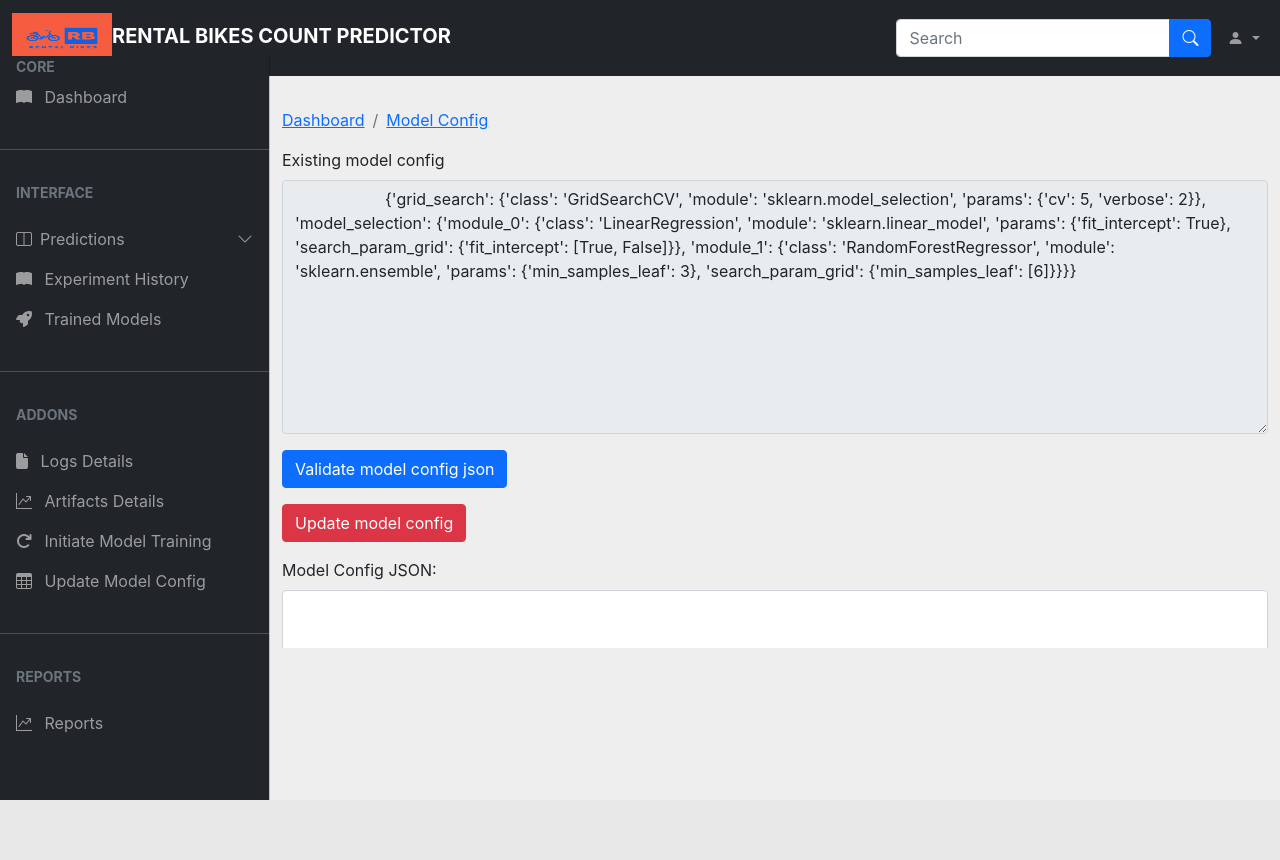
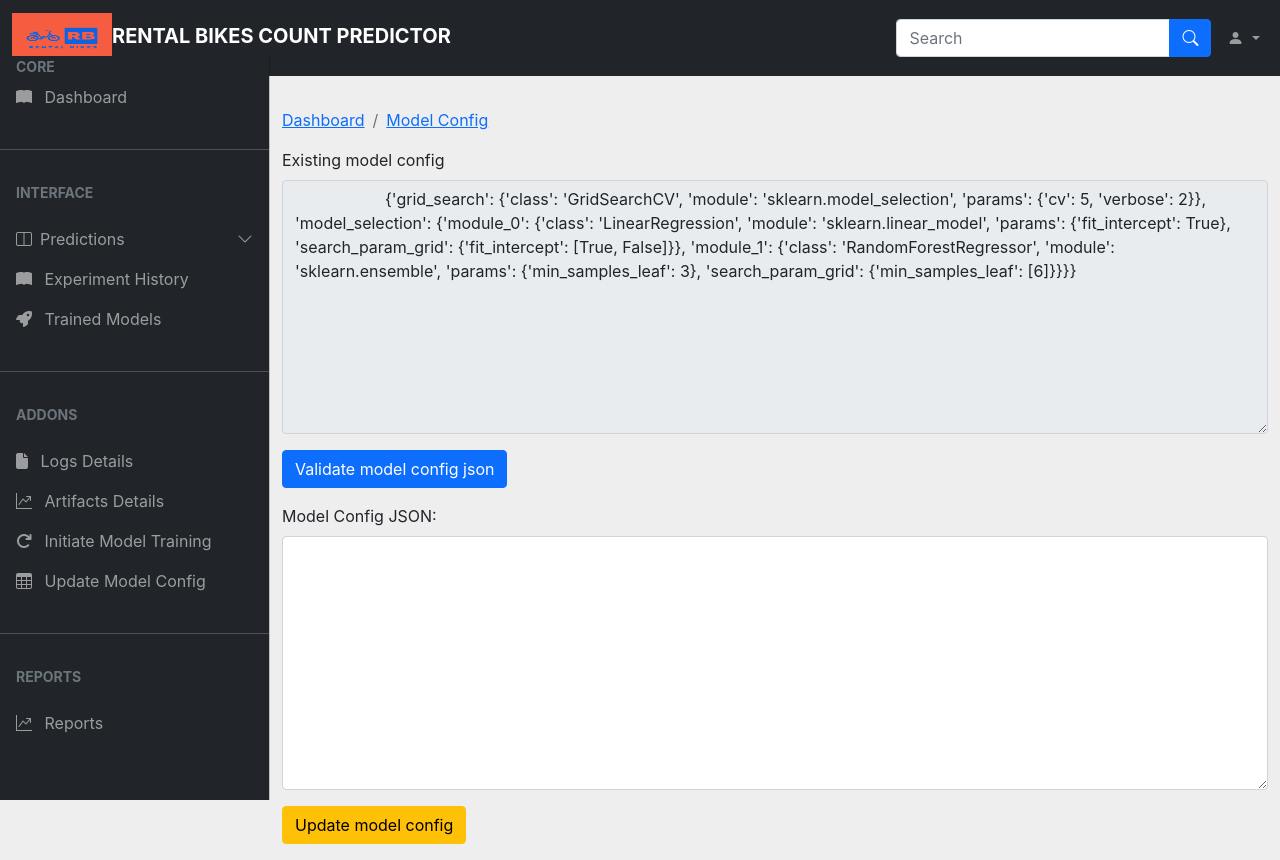
Before and after one commit to deepanshu03091995/bike_share_project, a Flask app: page /update_model_config in a window 1280 px wide. Before the commit the page ends 800 px from the top, so only its background shows below. Run offline with Flask 2, Linux system fonts and the light colour scheme; some libraries are stand-ins or nearby versions.

Commit message:
update model config template changes

```diff
--- a/templates/update_model.html
+++ b/templates/update_model.html
@@ -17,27 +17,24 @@
             </ol>
         </nav>
 <div class="row">
-    <div class="col-md-12 " style="margin-bottom:20px;height:500px;overflow:scroll">
-        <form method="post">
+    <div class="col-md-12 " >
+        <form method="post" action="/update_model_config">
             <div class="mb-3">
                 <label for="exampleFormControlTextarea1" class="form-label">Existing model config</label>
                 <textarea class="form-control" id="exampleFormControlTextarea1" rows="10"  readonly>
                     {{ result['model_config'] }}
-
                 </textarea>
               </div>
-
               <div class="mb-3">
               <a href="https://jsonformatter.curiousconcept.com/#" class="btn btn-primary" target="_blank">Validate model config json</a>
         </div>
-
-        <div class="mb-3">
-            <input type="submit"  class="btn btn-danger" value="Update model config"/>
-          </div>
               <div class="mb-3">
             <label for="exampleFormControlTextarea2" class="form-label">Model Config JSON:</label>
             <textarea class="form-control" name="new_model_config" id="exampleFormControlTextarea2" rows="10"></textarea>
         </div>
+        <div class="mb-3">
+            <input type="submit"  class="btn btn-warning" value="Update model config"/>
+          </div>
 
         </form>
     </div>
```
